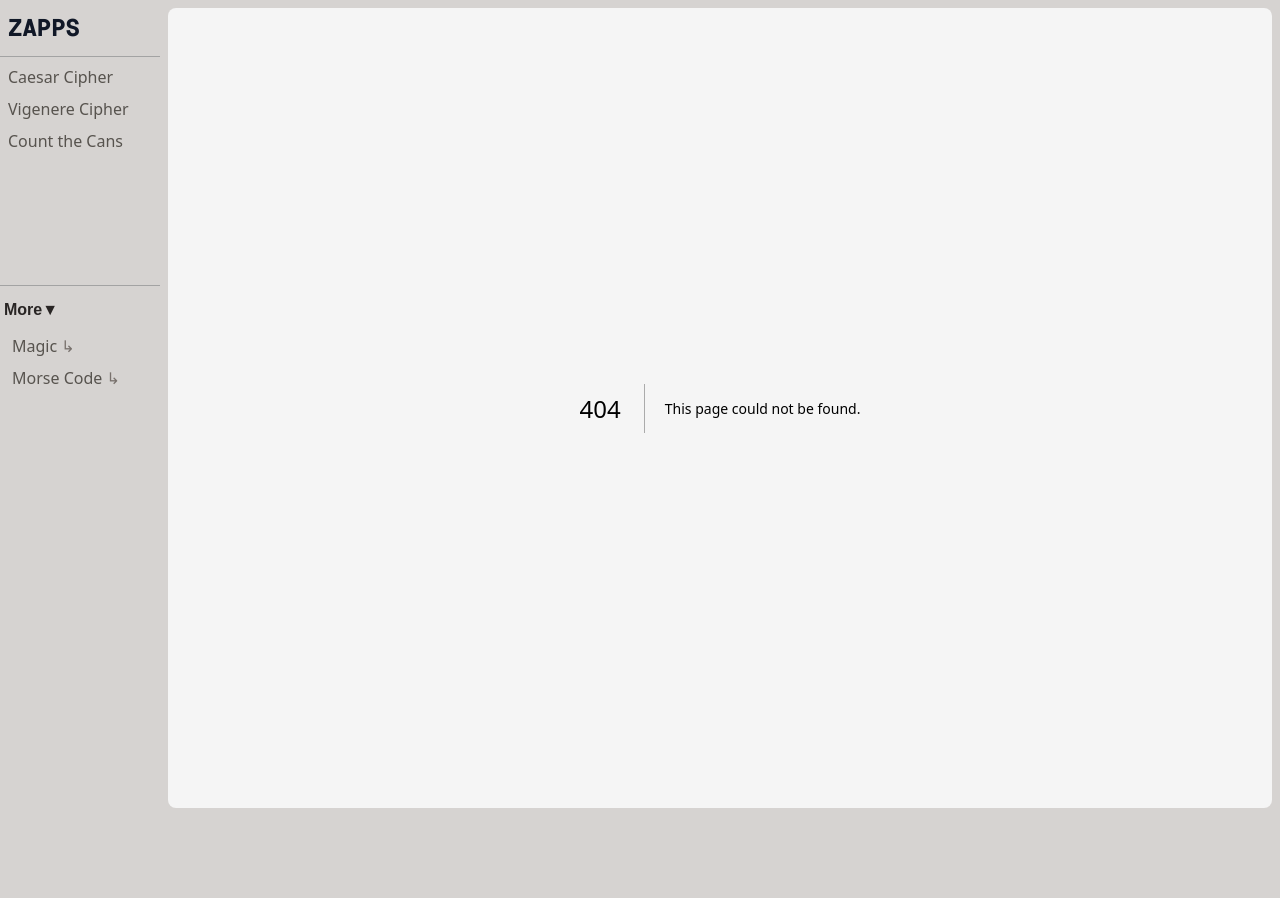
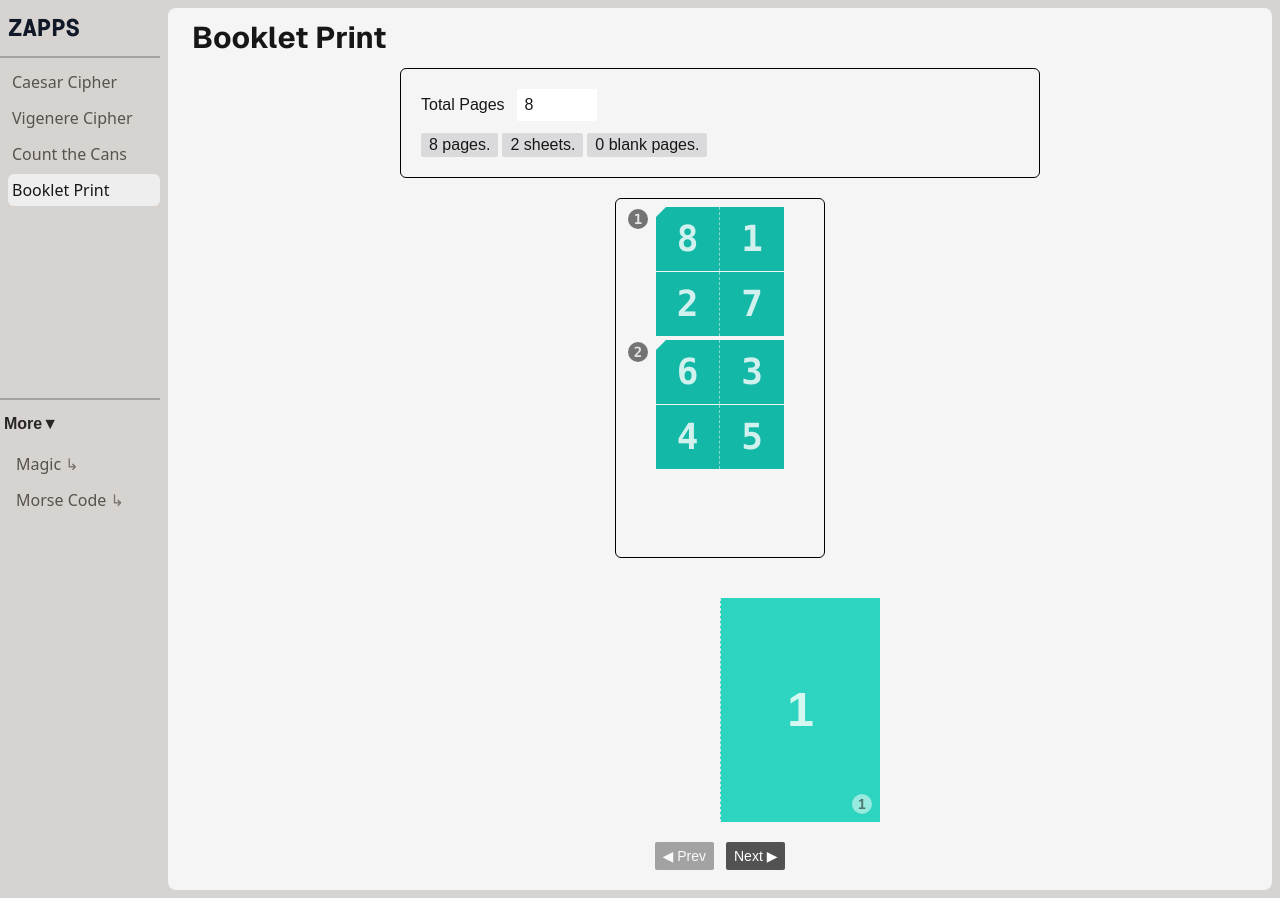
Before and after one commit to zsphinxyz/zapp, a Next.js app: page /booklet in a window 1280 px wide. Before the commit this address had no page. Before the commit the page ends 816 px from the top, so only its background shows below. Built offline with nearby package versions, Linux system fonts and the light colour scheme.

Commit message:
upload booklet print page

```diff
--- /dev/null
+++ b/app/booklet/book.tsx
@@ -0,0 +1,47 @@
+import { useState } from "react";
+
+export default function Book({ arr }: { arr: any[] }) {
+  const [sheet, setSheet] = useState(-1)
+  let c = 0
+
+  return (
+    <section className="py-5">
+      <div className="h-56 w-40 mx-auto relative transition-all" style={{ translate: '50%' }}>
+        {
+          Array( arr.length / 2 ).fill(0).map((_, i) => {
+            let front = arr[c];
+            let back = arr[c + 1];
+
+            c = c + 2
+            return (
+              <div key={i} className={`absolute size-full top-0 left-0 origin-left transition-transform duration-500 [perspective:1500px]`} style={{ zIndex: sheet >= i ? i : arr.length - i }}>
+
+                <div className={`${front ? 'bg-teal-400' : 'bg-rose-400'}  absolute size-full origin-left transition-transform duration-500 top-0 left-0 z-[1] flex items-center justify-center border-l border-dashed ${sheet >= i ? 'flip' : ''}`} style={{ backfaceVisibility: 'hidden' }}>
+                  <div className="relative size-full flex items-center justify-center">
+                    <p className="text-5xl font-black text-white/80 select-none">{front || '?'}</p>
+
+                    <span className="select-none absolute size-5 text-center rounded-full block bottom-2 right-2 text-sm text-black/50 font-bold bg-white/50">{c - 1}</span>
+                  </div>
+                </div>
+
+                <div className={`${back ? 'bg-teal-400' : 'bg-rose-400'}  absolute size-full origin-left transition-transform duration-500 top-0 left-0 z-[0] flex items-center justify-center ${sheet >= i ? 'flip' : ''}`} >
+                  <div className="relative size-full flex items-center justify-center [transform:rotateY(180deg)]">
+                    <p className="text-5xl font-black text-white/80 select-none">{back || '?'}</p>
+
+                    <span className="select-none absolute size-5 text-center rounded-full block bottom-2 left-2 text-sm text-black/50 font-bold bg-white/50">{c}</span>
+                  </div>
+                </div>
+
+              </div>
+            )
+          })
+        }
+      </div>
+
+      <div className="flex gap-3 mx-auto w-max mt-5">
+        <button className="bg-neutral-600 select-none hover:bg-neutral-600/90 text-sm text-white px-2 py-1 rounded-sm disabled:opacity-50 disabled:cursor-not-allowed" disabled={sheet <= -1 ? true : false} onClick={() => setSheet(sheet <= -1 ? -1 : sheet - 1)}>◀ Prev</button>
+        <button className="bg-neutral-600 select-none hover:bg-neutral-600/90 text-sm text-white px-2 py-1 rounded-sm disabled:opacity-50 disabled:cursor-not-allowed" disabled={sheet >= arr.length / 2 - 1 ? true : false} onClick={() => setSheet(sheet >= arr.length / 2 - 1 ? arr.length / 2 - 1 : sheet + 1)}>Next ▶</button>
+      </div>
+    </section>
+  )
+}
--- /dev/null
+++ b/app/booklet/page.tsx
@@ -0,0 +1,15 @@
+
+import { useState } from "react"
+import Sort from "./sort";
+
+export default function Booklet() {
+
+  return (
+    <section className="px-4 md:px-6">
+      <h1 className="font-geistSans font-bold text-3xl pt-3 mb-3">Booklet Print</h1>
+
+      <Sort />
+
+    </section>
+  )
+}
--- /dev/null
+++ b/app/booklet/sort.tsx
@@ -0,0 +1,59 @@
+'use client'
+import { useState } from "react";
+import Book from "./book";
+
+export default function Sort() {
+
+  const [pages, setPages] = useState(8);
+
+  let arr:any[] = Array.from({length: pages}, (_, i) => i+1)
+  arr = arr.length % 4 != 0 ? arr.concat(Array(4 - arr.length % 4).fill(undefined)) : arr     // fill with undefined for extra pages
+
+  let arr1:any[] = arr.slice(0, arr.length/2)
+  let arr2:any[] = arr.slice(arr.length/2).reverse()
+  let pairArr = arr2.map( (_, i) => [arr1[i], arr2[i]] ).map( (pair,i) => i % 2 ==0 ? pair.reverse() : pair).flat()   // pair two arr into one
+
+
+  return (
+    <>
+      <section className="border border-black py-5 px-2 md:px-5 rounded-md mx-auto max-w-screen-sm">
+        <form className="flex flex-col gap-3 select-none">
+          <label htmlFor="pages" className="w-max">Total Pages
+            <input type="number" min={1} max={100} id="pages" value={pages} placeholder={pages.toString()}
+              onChange={(e) => setPages(Math.min(Number(e.target.value), 100))}
+              className="pl-2 ml-3 py-1 rounded-sm w-20" />
+          </label>
+
+        </form>
+
+        <div className="w-full flex gap-1 mt-3">
+          <p className="bg-zinc-500/20 px-2 rounded-sm"> {pairArr.length} pages.</p>
+          <p className="bg-zinc-500/20 px-2 rounded-sm"> {pairArr.length / 4} sheets.</p>
+          <p className="bg-zinc-500/20 px-2 rounded-sm"> {pairArr.filter(i => !i).length} blank pages.</p>
+        </div>
+      </section>
+
+      <section className="my-5 h-[360px] overflow-auto w-max border border-black rounded-md mx-auto px-10 py-2">
+        <div className="grid grid-cols-2 w-max mx-auto">
+          {
+            pairArr.map((i, idx) => {
+              return (
+                <div key={idx} className={`select-none relative odd:border-r border-dashed [&:nth-child(4n)]:mb-1 mb-[1px] border-white/50 size-16 grid place-content-center font-black font-mono text-4xl text-white/80 ${i ? 'bg-teal-500' : 'bg-rose-400'}`}>
+                  {i || '?'}
+                  {
+                    idx % 4 == 0 &&
+                    <div className="size-0 select-none [border-top:10px_solid_#f5f5f5] [border-right:10px_solid_transparent] [border-bottom:10px_solid_transparent] absolute top-[0px] left-[0px] z-10 text-sm text-center ">
+                      <div className='size-5 bg-neutral-500 absolute -top-2 right-2 rounded-full text-sm' title="sheet">{idx / 4 + 1}</div>
+                    </div>
+                  }
+                </div>
+              )
+            })
+          }
+        </div>
+      </section>
+
+      <Book arr={arr} />
+    </>
+  )
+}
--- a/app/globals.css
+++ b/app/globals.css
@@ -24,4 +24,10 @@ body {
   .text-balance {
     text-wrap: balance;
   }
+  .flip {
+    transform: rotateY(-180deg);
+  }
+  .noFlip {
+    transform: rotateY(0deg);
+  }
 }
--- a/components/aside.tsx
+++ b/components/aside.tsx
@@ -21,6 +21,12 @@ export default function Aside() {
       id: 3,
       title: 'Count the Cans',
       href: '/can'
+
+    },
+    {
+      id: 4,
+      title: 'Booklet Print',
+      href: '/booklet'
 
     },
 
@@ -67,23 +73,23 @@ export default function Aside() {
         </div>
 
 
-        <div className="w-full h-[1px] bg-neutral-400 mb-2" />
+        <hr className="w-full border border-neutral-400 mb-2" />
 
-        <div className="pl-2 space-y-2 min-h-52">
+        <div className="md:pl-2 space-y-1 min-h-80 ">
           {
             links.map(link => (
-              <Link key={link.id} href={link.href} className={`block text-base font-sans hover:underline font-medium ${path == link.href ? 'text-foreground' : 'text-stone-600'}`}>{link.title}</Link>
+              <Link key={link.id} href={link.href} className={`block text-base font-sans hover:bg-neutral-100 p-1 rounded-md font-medium transition-all ${path == link.href ? 'text-foreground bg-neutral-100/80' : 'text-stone-600'}`}>{link.title}</Link>
             ))
           }
         </div>
 
-        <div className="w-full h-[1px] bg-neutral-400 my-3" />
+        <hr className="w-full border border-neutral-400 my-3" />
 
-        <div className="pl-3 space-y-2 ">
-          <p className="text-base font-bold mb-3 -ml-2 text-stone-800 select-none">More▼</p>
+        <div className="md:pl-3 space-y-1">
+          <p className="text-base font-bold mb-3 md:-ml-2 text-stone-800 select-none">More▼</p>
           {
             others.map(link => (
-              <Link key={link.id} href={link.href} className="block text-base font-sans font-medium text-stone-600 hover:underline hover:text-stone-900" target="_blank">{link.title}<span className="text-stone-500"> ↳</span></Link>
+              <Link key={link.id} href={link.href} className="block text-base font-sans font-medium text-stone-600  hover:bg-neutral-100 p-1 rounded-md transition-all" target="_blank">{link.title}<span className="text-stone-500"> ↳</span></Link>
             ))
           }
         </div>
```
